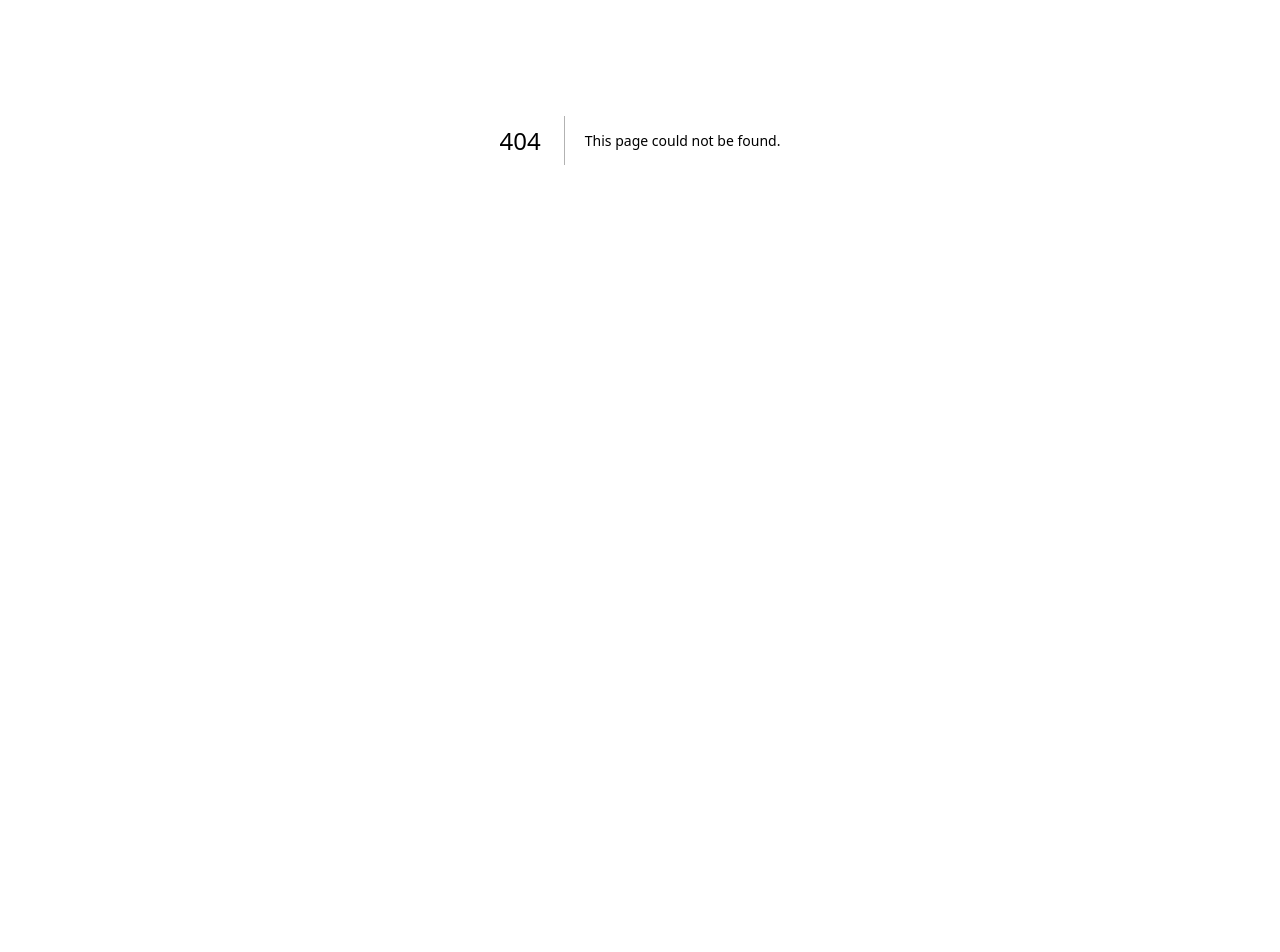
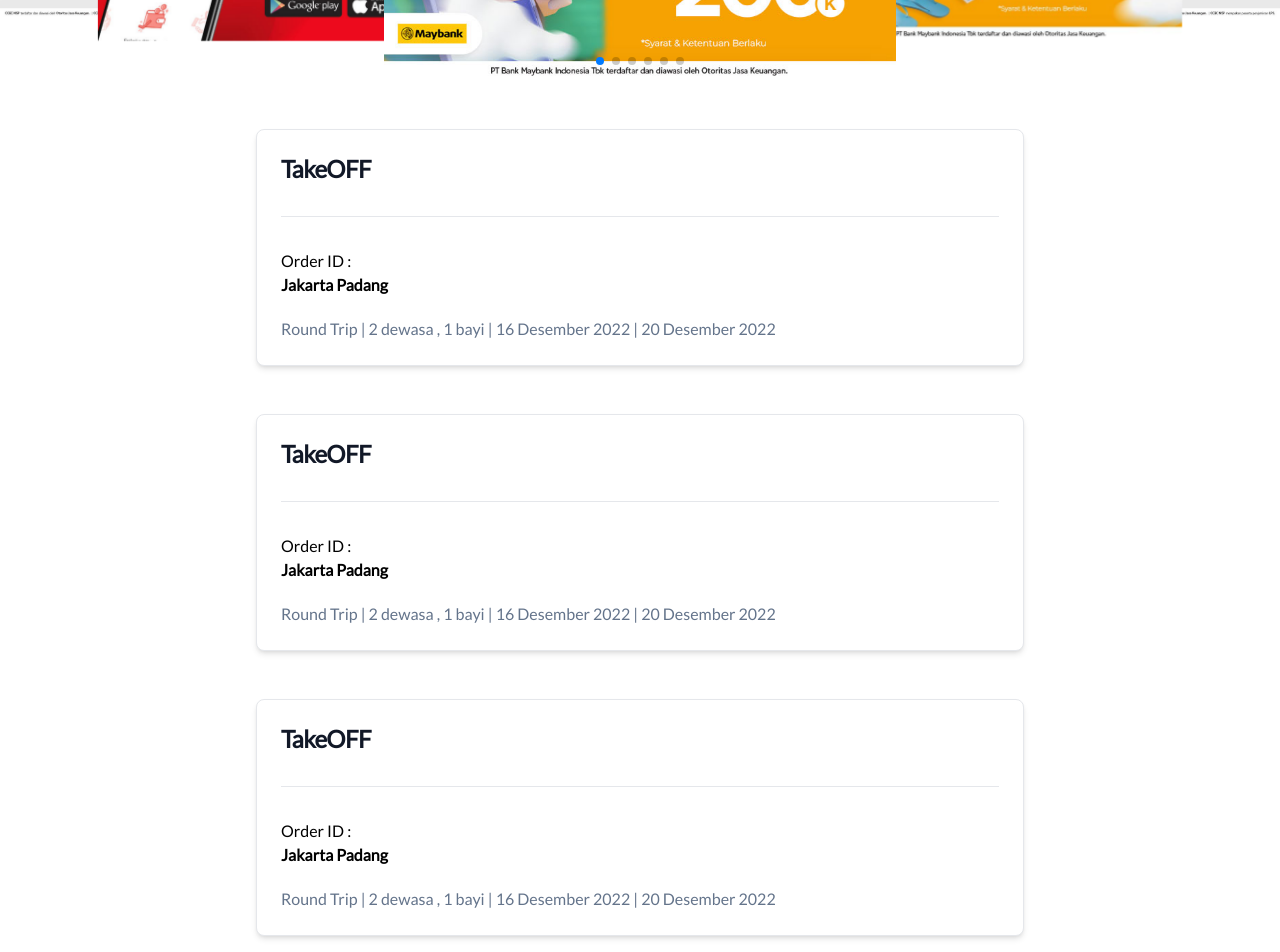
Before and after one commit to Arbyusman/flight-app, a Next.js app: page /history in a window 1280 px wide. Before the commit this address had no page. Shown: the part 260-1212 px from the top of the page. Before the commit the page ends 800 px from the top, so only its background shows below. Built offline with nearby package versions, Linux system fonts and the light colour scheme.

Commit message:
add history and promo pages

```diff
--- a/components/index.js
+++ b/components/index.js
@@ -4,6 +4,6 @@
 import Banner from "./banner";
 import SlideShow from "./slideshow";
 import UserProfile from "./userProfile";
+import History from "../pages/history";
 
-
-export { NavbarComponent,Footer,WhyUs,Banner,SlideShow,UserProfile,};
+export { NavbarComponent,Footer,WhyUs,Banner,SlideShow,UserProfile,History};
--- a/components/navbar.jsx
+++ b/components/navbar.jsx
@@ -12,6 +12,7 @@
 import React, { useState, useEffect } from "react";
 import Image from "next/image";
 import LogoImage from "../public/images/TakeOff.png";
+import Link from 'next/link'
 
 export default function NavbarComponent() {
   const router = useRouter();
@@ -107,7 +108,7 @@
                   <a href={"profile/" + user.id}>Profile</a>
                 </Dropdown.Item>
                 <Dropdown.Item>Settings</Dropdown.Item>
-                <Dropdown.Item>History</Dropdown.Item>
+                <Dropdown.Item ><Link href="history">History</Link></Dropdown.Item>
                 <Dropdown.Item>Wishlist</Dropdown.Item>
                 <Dropdown.Divider />
                 <Dropdown.Item onClick={handleLogout}>Sign out</Dropdown.Item>
--- a/package.json
+++ b/package.json
@@ -17,6 +17,7 @@
     "next": "13.0.4",
     "react": "18.2.0",
     "react-dom": "18.2.0",
+    "react-hook-form": "^7.40.0",
     "react-slideshow-image": "^4.0.5",
     "swiper": "^8.4.5"
   },
--- /dev/null
+++ b/pages/history/index.jsx
@@ -0,0 +1,83 @@
+import { NavbarComponent, Footer } from "../../components";
+import { Swiper, SwiperSlide } from "swiper/react";
+import Image from "next/image";
+
+
+// import swiper styles
+import "swiper/css";
+import "swiper/css/navigation";
+import "swiper/css/pagination";
+import "swiper/css/effect-coverflow";
+
+// import swiper modules
+import { EffectCoverflow, Pagination, Navigation } from "swiper";
+
+// import images
+import promoImages from "../../public/images/images";
+
+export default function History(){
+    return(
+        <div>
+            <NavbarComponent/>
+            <Swiper
+          effect={"coverflow"}
+          grabCursor={true}
+          centeredSlides={true}
+          slidesPerView={"auto"}
+          loop={true}
+          pagination={{
+            clickable: true,
+          }}
+          navigation={true}
+          coverflowEffect={{
+            rotate: 0,
+            stretch: 0,
+            depth: 200,
+            modifier: 2.5,
+            slideShadows: false,
+          }}
+          modules={[EffectCoverflow, Pagination, Navigation]}
+          className="mySwiper"
+        >
+          {promoImages.map((promoImage, index) => (
+            <SwiperSlide key={index} className="max-w-lg">
+              <Image src={promoImage} alt="promo-images" className="w-auto" />
+            </SwiperSlide>
+          ))}
+        </Swiper>
+
+
+        <div className="flex justify-center ">
+        <a href="#" className="block  max-w-screen-md p-6 bg-white h-max border border-gray-200 mt-12 rounded-lg shadow-md dark:bg-gray-800 dark:border-gray-700 w-full ">
+        <h5 className="mb-2 text-2xl leading-tight font-bold tracking-tight text-gray-900 dark:text-white">TakeOFF</h5>
+        <hr className="my-6 sm:mx-auto border-gray-200 lg:my-8" />
+        <p className="font-normal mt-5">Order ID : </p>
+        <p className="text-black font-bold ">Jakarta  Padang</p>
+        <p className="text-slate-500 mt-5">Round Trip | 2 dewasa , 1 bayi | 16 Desember 2022 | 20 Desember 2022</p>
+        </a>
+        </div>
+
+        <div className="flex justify-center ">
+        <a href="#" className="block  max-w-screen-md p-6 bg-white h-max border border-gray-200 mt-12 rounded-lg shadow-md dark:bg-gray-800 dark:border-gray-700 w-full ">
+        <h5 className="mb-2 text-2xl leading-tight font-bold tracking-tight text-gray-900 dark:text-white">TakeOFF</h5>
+        <hr className="my-6 sm:mx-auto border-gray-200 lg:my-8" />
+        <p className="font-normal mt-5 ">Order ID : </p>
+        <p className="text-black font-bold ">Jakarta  Padang</p>
+        <p className="text-slate-500 mt-5">Round Trip | 2 dewasa , 1 bayi | 16 Desember 2022 | 20 Desember 2022</p>
+        </a>
+        </div>
+
+        <div className="flex justify-center ">
+        <a href="#" className="block  max-w-screen-md p-6 bg-white h-max border border-gray-200 mt-12 rounded-lg shadow-md dark:bg-gray-800 dark:border-gray-700 w-full ">
+        <h5 className="mb-2 text-2xl leading-tight font-bold tracking-tight text-gray-900 dark:text-white">TakeOFF</h5>
+        <hr className="my-6 sm:mx-auto border-gray-200 lg:my-8" />
+        <p className="font-normal mt-5 ">Order ID : </p>
+        <p className="text-black font-bold ">Jakarta  Padang</p>
+        <p className="text-slate-500 mt-5">Round Trip | 2 dewasa , 1 bayi | 16 Desember 2022 | 20 Desember 2022</p>
+        </a>
+        </div>
+
+        <Footer/>
+        </div>
+    )
+}
--- a/pages/promo/index.jsx
+++ b/pages/promo/index.jsx
@@ -1,18 +1,118 @@
-import React, { Component } from "react";
+/* eslint-disable react/no-unescaped-entities */
+import React, {useEffect,useState } from "react";
 import Navbar from "../../components/navbar";
-import SlideShow from "../../components/slideshow";
+
 import Footer from "../../components/footer";
+import { Swiper, SwiperSlide } from "swiper/react";
+import Image from "next/image";
 
-class App extends Component {
-  render() {
+// import swiper styles
+import "swiper/css";
+import "swiper/css/navigation";
+import "swiper/css/pagination";
+import "swiper/css/effect-coverflow";
+
+// import swiper modules
+import { EffectCoverflow, Pagination, Navigation } from "swiper";
+
+// import images
+import promoImages from "../../public/images/images";
+import { loadGetInitialProps } from "next/dist/shared/lib/utils";
+
+
+
+const Promo = () => {
+  const [posts, setPosts] = useState([]);
+
+  useEffect(() => {
+    fetchPosts();
+  }, []);
+
+  async function fetchPosts(){
+    const req = await fetch ("http://localhost:8000/api/v1/promo")
+
+    const res = await req.json();
+
+
+    console.log(res,"data here");
+    const data = res.data
+    console.log(data);
+    setPosts(res);
+  }
+
+
+
+
+
     return (
       <div>
         <Navbar />,
-        <SlideShow />,
+        <Swiper
+          effect={"coverflow"}
+          grabCursor={true}
+          centeredSlides={true}
+          slidesPerView={"auto"}
+          loop={true}
+          pagination={{
+            clickable: true,
+          }}
+          navigation={true}
+          coverflowEffect={{
+            rotate: 0,
+            stretch: 0,
+            depth: 200,
+            modifier: 2.5,
+            slideShadows: false,
+          }}
+          modules={[EffectCoverflow, Pagination, Navigation]}
+          className="mySwiper"
+        >
+          {promoImages.map((promoImage, index) => (
+            <SwiperSlide key={index} className="max-w-lg">
+              <Image src={promoImage} alt="promo-images" className="w-auto" />
+            </SwiperSlide>
+          ))}
+        </Swiper>
+
+      <div className="grid grid-cols-3 gap-3 my-5 mx-20 ">
+
+      {posts.map((post) =>(
+        // <div key={post.id}>
+        //   {post.name}
+        // </div>
+        <div key={post.id} class="w-full max-w-sm bg-white rounded-lg shadow-md dark:bg-gray-800 dark:border-gray-700 ">
+          <a href="#">
+              <img class="p-8 rounded-t-lg" src={post.photo} />
+          </a>
+          <div class="px-5 pb-5">
+              <a className="font-bold " name="name" id="name">{post.name}</a>
+              <a href="#">
+                  <h5 class="text-xl mt-5 font-semibold tracking-tight text-gray-900 dark:text-white" name="descriptio" id="description">{post.description}</h5>
+              </a>
+              <div class="flex items-center mt-2.5 mb-5">
+                  <svg aria-hidden="true" class="w-5 h-5 text-yellow-300" fill="currentColor" viewBox="0 0 20 20" xmlns="http://www.w3.org/2000/svg"><title>First star</title><path d="M9.049 2.927c.3-.921 1.603-.921 1.902 0l1.07 3.292a1 1 0 00.95.69h3.462c.969 0 1.371 1.24.588 1.81l-2.8 2.034a1 1 0 00-.364 1.118l1.07 3.292c.3.921-.755 1.688-1.54 1.118l-2.8-2.034a1 1 0 00-1.175 0l-2.8 2.034c-.784.57-1.838-.197-1.539-1.118l1.07-3.292a1 1 0 00-.364-1.118L2.98 8.72c-.783-.57-.38-1.81.588-1.81h3.461a1 1 0 00.951-.69l1.07-3.292z"></path></svg>
+                  <svg aria-hidden="true" class="w-5 h-5 text-yellow-300" fill="currentColor" viewBox="0 0 20 20" xmlns="http://www.w3.org/2000/svg"><title>Second star</title><path d="M9.049 2.927c.3-.921 1.603-.921 1.902 0l1.07 3.292a1 1 0 00.95.69h3.462c.969 0 1.371 1.24.588 1.81l-2.8 2.034a1 1 0 00-.364 1.118l1.07 3.292c.3.921-.755 1.688-1.54 1.118l-2.8-2.034a1 1 0 00-1.175 0l-2.8 2.034c-.784.57-1.838-.197-1.539-1.118l1.07-3.292a1 1 0 00-.364-1.118L2.98 8.72c-.783-.57-.38-1.81.588-1.81h3.461a1 1 0 00.951-.69l1.07-3.292z"></path></svg>
+                  <svg aria-hidden="true" class="w-5 h-5 text-yellow-300" fill="currentColor" viewBox="0 0 20 20" xmlns="http://www.w3.org/2000/svg"><title>Third star</title><path d="M9.049 2.927c.3-.921 1.603-.921 1.902 0l1.07 3.292a1 1 0 00.95.69h3.462c.969 0 1.371 1.24.588 1.81l-2.8 2.034a1 1 0 00-.364 1.118l1.07 3.292c.3.921-.755 1.688-1.54 1.118l-2.8-2.034a1 1 0 00-1.175 0l-2.8 2.034c-.784.57-1.838-.197-1.539-1.118l1.07-3.292a1 1 0 00-.364-1.118L2.98 8.72c-.783-.57-.38-1.81.588-1.81h3.461a1 1 0 00.951-.69l1.07-3.292z"></path></svg>
+                  <svg aria-hidden="true" class="w-5 h-5 text-yellow-300" fill="currentColor" viewBox="0 0 20 20" xmlns="http://www.w3.org/2000/svg"><title>Fourth star</title><path d="M9.049 2.927c.3-.921 1.603-.921 1.902 0l1.07 3.292a1 1 0 00.95.69h3.462c.969 0 1.371 1.24.588 1.81l-2.8 2.034a1 1 0 00-.364 1.118l1.07 3.292c.3.921-.755 1.688-1.54 1.118l-2.8-2.034a1 1 0 00-1.175 0l-2.8 2.034c-.784.57-1.838-.197-1.539-1.118l1.07-3.292a1 1 0 00-.364-1.118L2.98 8.72c-.783-.57-.38-1.81.588-1.81h3.461a1 1 0 00.951-.69l1.07-3.292z"></path></svg>
+                  <svg aria-hidden="true" class="w-5 h-5 text-yellow-300" fill="currentColor" viewBox="0 0 20 20" xmlns="http://www.w3.org/2000/svg"><title>Fifth star</title><path d="M9.049 2.927c.3-.921 1.603-.921 1.902 0l1.07 3.292a1 1 0 00.95.69h3.462c.969 0 1.371 1.24.588 1.81l-2.8 2.034a1 1 0 00-.364 1.118l1.07 3.292c.3.921-.755 1.688-1.54 1.118l-2.8-2.034a1 1 0 00-1.175 0l-2.8 2.034c-.784.57-1.838-.197-1.539-1.118l1.07-3.292a1 1 0 00-.364-1.118L2.98 8.72c-.783-.57-.38-1.81.588-1.81h3.461a1 1 0 00.951-.69l1.07-3.292z"></path></svg>
+                  <span class="bg-blue-100 text-blue-800 text-xs font-semibold mr-2 px-2.5 py-0.5 rounded dark:bg-blue-200 dark:text-blue-800 ml-3">5.0</span>
+              </div>
+              <div class="flex items-center justify-between">
+                  <span class="text-3xl font-bold text-gray-900 dark:text-white  ml-auto" name="discount" id="discount" >{post.discount}</span>
+              </div>
+          </div>
+        </div>
+
+      ))}
+
+
+
+
+      </div>
+
         <Footer />
       </div>
     );
-  }
 }
 
-export default App;
+export default Promo;
--- a/public/images/images.js
+++ b/public/images/images.js
@@ -4,6 +4,7 @@
 import ocbcPromo2 from "../images/promo-ocbc-2.jpg";
 import ocbcPromo3 from "../images/promo-ocbc-3.jpg";
 import downloadApss from "../images/download-apps.jpg";
+
 
 export default [
   maybankPromo,
@@ -12,4 +13,5 @@
   ocbcPromo2,
   ocbcPromo3,
   downloadApss,
+
 ];
```
Also changed, not shown: public/images/round-trip.png (added), 1 other file (tests, documents, lock files or other folders).
